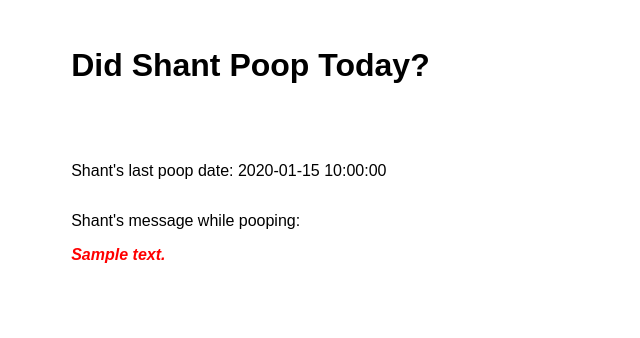
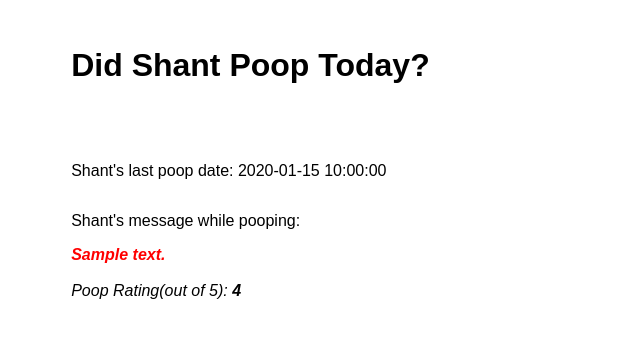
Before and after one commit to pkurjanowicz/shantApp, a Flask app: template templates/index.html in a window 1280 px wide. Shown: the top 338 px of the page, without its empty margins (0-640 px from the left). Run offline with Flask 2, Linux system fonts and the light colour scheme; the template is opened without the code that fills it: most values are stand-ins (such as "Sample title", 1, 10 or a date in 2020); parts of the project's set-up code (start-up, migrations or seed data) failed here and were passed over; some libraries are stand-ins or nearby versions.

Commit message:
added SMS tree with twilio to accept poop rating

```diff
--- a/main.py
+++ b/main.py
@@ -23,14 +23,18 @@ def poop_message():
     last_poop_message = poop_item_list[-1]
     return last_poop_message
 
+def poop_rating():
+    poop_ratings = Messages.query.filter_by(pooper_name='Shant').all()
+    poop_item_list =  [poop_rating.poop_rating for poop_rating in poop_ratings]
+    last_poop_rating = poop_item_list[-1]
+    return last_poop_rating
+
 def verify_shant(number):
     if number == '+12032312081' or number == "+18186068167":
         return True
     return False
 
 def update_status():
-    # time_object = datetime.datetime.now(pytz.utc)
-    # date_today = '{}-{}-{}'.format(time_object.month,time_object.day,time_object.year)
     date_format='%m-%d-%Y'
     date = datetime.datetime.now(tz=pytz.utc)
     date = date.astimezone(timezone('US/Pacific'))
@@ -43,25 +47,23 @@ def update_status():
 def render_app():
     has_shant_pooped = update_status()
     if has_shant_pooped == True:
-        return render_template('index.html', message='Yes', last_poop_date=last_poop_date(), poop_message=poop_message())
-    return render_template('index.html', message="No", last_poop_date=last_poop_date(), poop_message=poop_message())
+        return render_template('index.html', message='Yes', last_poop_date=last_poop_date(), poop_message=poop_message(), poop_rating=poop_rating())
+    return render_template('index.html', message="No", last_poop_date=last_poop_date(), poop_message=poop_message(), poop_rating=poop_rating())
 
 @app.route("/sms", methods=['GET'])
 def sms_ahoy_reply():
     number = request.args.get('From')
     body = request.args.get('Body')
-    print(body)
+    rating = request.args.get('poop_rating')
     if verify_shant(number):
-        resp = MessagingResponse()
-        resp.message("Thanks for updating your pooping status")
         date_format='%m-%d-%Y'
         date = datetime.datetime.now(tz=pytz.utc)
         date = date.astimezone(timezone('US/Pacific'))
         date_today = date.strftime(date_format)
-        new_poop = Messages(pooper_name='Shant',poop_date=date_today, poop_message=body)
+        new_poop = Messages(pooper_name='Shant',poop_date=date_today, poop_message=body, poop_rating=rating)
         db.session.add(new_poop)
         db.session.commit()
-        return str(resp)
+        return 'Success'
     return 'Falure'
 
     """
--- a/models.py
+++ b/models.py
@@ -5,3 +5,5 @@ class Messages(db.Model):
     pooper_name = db.Column(db.String(600),nullable=False)
     poop_date = db.Column(db.String(600),nullable=False)
     poop_message = db.Column(db.String(600),nullable=False)
+    poop_rating = db.Column(db.String(600),nullable=False)
+    poop_likes = db.Column(db.Integer)
--- a/templates/index.html
+++ b/templates/index.html
@@ -7,7 +7,8 @@
             <h2>{{message}}</h2>
             <p>Shant's last poop date: {{last_poop_date}}</p>
             <p>Shant's message while pooping:</p>
-            <em><b><span>{{poop_message}}</span></b></em>
+            <em><b><span>{{poop_message}}</span></b></em><br>
+            <em>Poop Rating(out of 5): <b>{{poop_rating}}</b></em>
         </div>
     </body>
 {% endblock %}
```
